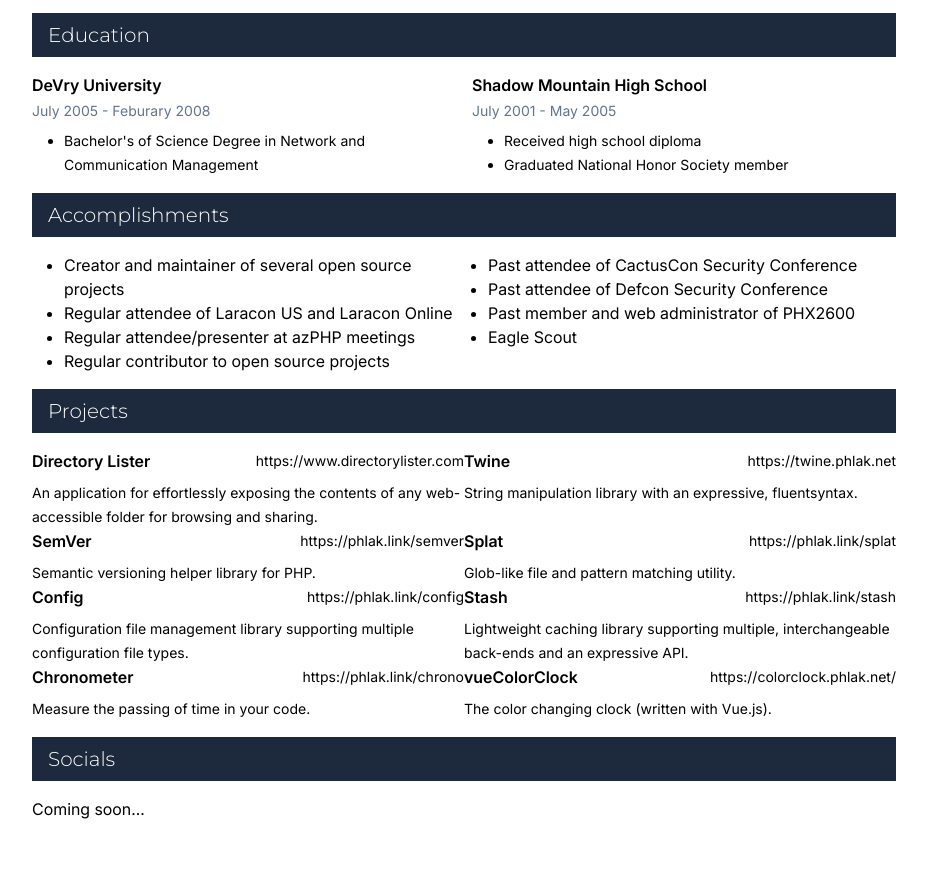
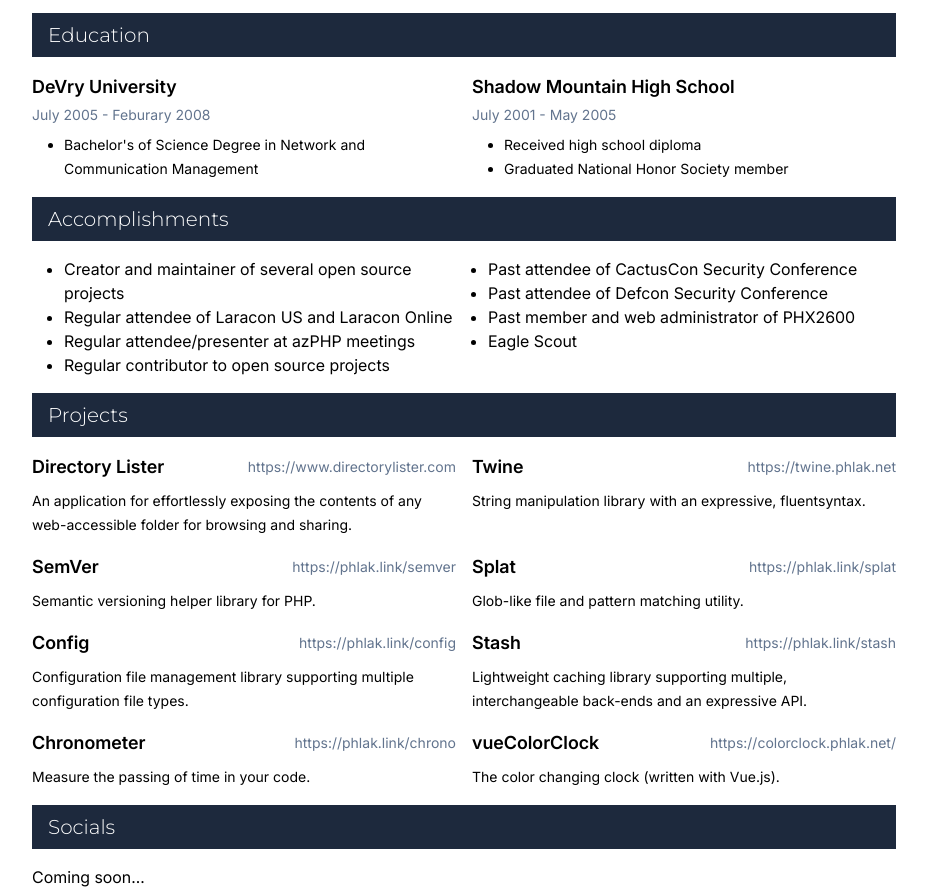
Before and after one commit to PHLAK/resume, a website built with Vite: page index.html in a window 1280 px wide. Shown: the part 1903-2795 px from the top of the page, without its empty margins (176-1103 px from the left). Before the commit the page ends 2740 px from the top, so only its background shows below. Built offline with nearby package versions, Linux system fonts and the light colour scheme.

Commit message:
Refining styles

```diff
--- a/index.html
+++ b/index.html
@@ -10,10 +10,10 @@
 
 <title>Chris Kankiewicz's Resume</title>
 
-<div id="app" class="flex flex-col w-full p-4">
+<div id="app" class="flex flex-col w-full px-2 py-4 sm:px-4">
     <div class="flex flex-col gap-4 container mx-auto max-w-4xl px-4">
-        <div class="flex justify-between items-center">
-            <div class="flex flex-col gap-2">
+        <div class="flex flex-col justify-between items-center gap-2 sm:flex-row">
+            <div class="flex flex-col items-center gap-2 sm:items-start">
                 <h1 class="font-montserrat font-light text-3xl">Chris Kankiewicz</h1>
 
                 <div class="font-light text-sm">
@@ -21,7 +21,7 @@
                 </div>
             </div>
 
-            <div class="flex flex-col items-end gap-2 font-light text-sm">
+            <div class="flex flex-col items-center gap-2 font-light text-sm sm:items-end">
                 <a href="mailto:Chris@ChrisKankiewicz.com" class="inline-block">
                     Chris@Kankiewicz.com
                 </a>
@@ -51,7 +51,7 @@
                 Skills
             </h2>
 
-            <ul class="list-disc columns-1 ml-8 text-sm/6 sm:columns-3 md:text-base/6">
+            <ul class="list-disc columns-1 ml-8 text-base/6 sm:columns-2 md:columns-3">
                 <li>PHP 8 (and 7, 5)</li>
                 <li>HTML</li>
                 <li>CSS / SASS / Tailwind</li>
@@ -235,10 +235,10 @@
                 Education
             </h2>
 
-            <div class="flex justify-between gap-4">
-                <div class="basis-1/2 space-y-2">
+            <div class="grid grid-cols-1 gap-4 sm:grid-cols-2">
+                <div class="space-y-2">
                     <div class="space-y-1">
-                        <h3 class="font-semibold">DeVry University</h3>
+                        <h3 class="text-lg font-semibold">DeVry University</h3>
 
                         <div class="text-sm text-slate-500">
                             July 2005 - Feburary 2008
@@ -250,9 +250,9 @@
                     </ul>
                 </div>
 
-                <div class="basis-1/2 space-y-2">
+                <div class="space-y-2">
                     <div class="space-y-1">
-                        <h3 class="font-semibold">Shadow Mountain High School</h3>
+                        <h3 class="text-lg font-semibold">Shadow Mountain High School</h3>
 
                         <div class="text-sm text-slate-500">
                             July 2001 - May 2005
@@ -289,12 +289,12 @@
                 Projects
             </h2>
 
-            <div class="flex flex-wrap">
-                <div class="basis-1/2 space-y-2">
-                    <div class="flex justify-between items-center">
-                        <h3 class="font-semibold">Directory Lister</h3>
+            <div class="grid grid-cols-1 gap-4 sm:grid-cols-2">
+                <div class="space-y-2">
+                    <div class="flex flex-col justify-between items-start md:flex-row md:items-center">
+                        <h3 class="text-lg font-semibold">Directory Lister</h3>
 
-                        <a href="https://www.directorylister.com" class="inline-block text-sm">
+                        <a href="https://www.directorylister.com" class="inline-block text-sm text-slate-500">
                             https://www.directorylister.com
                         </a>
                     </div>
@@ -304,11 +304,11 @@
                     </p>
                 </div>
 
-                <div class="basis-1/2 space-y-2">
-                    <div class="flex justify-between items-center">
-                        <h3 class="font-semibold">Twine</h3>
+                <div class="space-y-2">
+                    <div class="flex flex-col justify-between items-start md:flex-row md:items-center">
+                        <h3 class="text-lg font-semibold">Twine</h3>
 
-                        <a href="https://twine.phlak.net" class="inline-block text-sm">
+                        <a href="https://twine.phlak.net" class="inline-block text-sm text-slate-500">
                             https://twine.phlak.net
                         </a>
                     </div>
@@ -318,11 +318,11 @@
                     </p>
                 </div>
 
-                <div class="basis-1/2 space-y-2">
-                    <div class="flex justify-between items-center">
-                        <h3 class="font-semibold">SemVer</h3>
+                <div class="space-y-2">
+                    <div class="flex flex-col justify-between items-start md:flex-row md:items-center">
+                        <h3 class="text-lg font-semibold">SemVer</h3>
 
-                        <a href="https://phlak.link/semver" class="inline-block text-sm">
+                        <a href="https://phlak.link/semver" class="inline-block text-sm text-slate-500">
                             https://phlak.link/semver
                         </a>
                     </div>
@@ -332,11 +332,11 @@
                     </p>
                 </div>
 
-                <div class="basis-1/2 space-y-2">
-                    <div class="flex justify-between items-center">
-                        <h3 class="font-semibold">Splat</h3>
+                <div class="space-y-2">
+                    <div class="flex flex-col justify-between items-start md:flex-row md:items-center">
+                        <h3 class="text-lg font-semibold">Splat</h3>
 
-                        <a href="https://phlak.link/splat" class="inline-block text-sm">
+                        <a href="https://phlak.link/splat" class="inline-block text-sm text-slate-500">
                             https://phlak.link/splat
                         </a>
                     </div>
@@ -346,11 +346,11 @@
                     </p>
                 </div>
 
-                <div class="basis-1/2 space-y-2">
-                    <div class="flex justify-between items-center">
-                        <h3 class="font-semibold">Config</h3>
+                <div class="space-y-2">
+                    <div class="flex flex-col justify-between items-start md:flex-row md:items-center">
+                        <h3 class="text-lg font-semibold">Config</h3>
 
-                        <a href="https://phlak.link/config " class="inline-block text-sm">
+                        <a href="https://phlak.link/config " class="inline-block text-sm text-slate-500">
                             https://phlak.link/config
                         </a>
                     </div>
@@ -360,11 +360,11 @@
                     </p>
                 </div>
 
-                <div class="basis-1/2 space-y-2">
-                    <div class="flex justify-between items-center">
-                        <h3 class="font-semibold">Stash</h3>
+                <div class="space-y-2">
+                    <div class="flex flex-col justify-between items-start md:flex-row md:items-center">
+                        <h3 class="text-lg font-semibold">Stash</h3>
 
-                        <a href="https://phlak.link/stash" class="inline-block text-sm">
+                        <a href="https://phlak.link/stash" class="inline-block text-sm text-slate-500">
                             https://phlak.link/stash
                         </a>
                     </div>
@@ -374,11 +374,11 @@
                     </p>
                 </div>
 
-                <div class="basis-1/2 space-y-2">
-                    <div class="flex justify-between items-center">
-                        <h3 class="font-semibold">Chronometer</h3>
+                <div class="space-y-2">
+                    <div class="flex flex-col justify-between items-start md:flex-row md:items-center">
+                        <h3 class="text-lg font-semibold">Chronometer</h3>
 
-                        <a href="https://phlak.link/chrono" class="inline-block text-sm">
+                        <a href="https://phlak.link/chrono" class="inline-block text-sm text-slate-500">
                             https://phlak.link/chrono
                         </a>
                     </div>
@@ -388,11 +388,11 @@
                     </p>
                 </div>
 
-                <div class="basis-1/2 space-y-2">
-                    <div class="flex justify-between items-center">
-                        <h3 class="font-semibold">vueColorClock</h3>
+                <div class="space-y-2">
+                    <div class="flex flex-col justify-between items-start md:flex-row md:items-center">
+                        <h3 class="text-lg font-semibold">vueColorClock</h3>
 
-                        <a href="https://colorclock.phlak.net/" class="inline-block text-sm">
+                        <a href="https://colorclock.phlak.net" class="inline-block text-sm text-slate-500">
                             https://colorclock.phlak.net/
                         </a>
                     </div>
```
